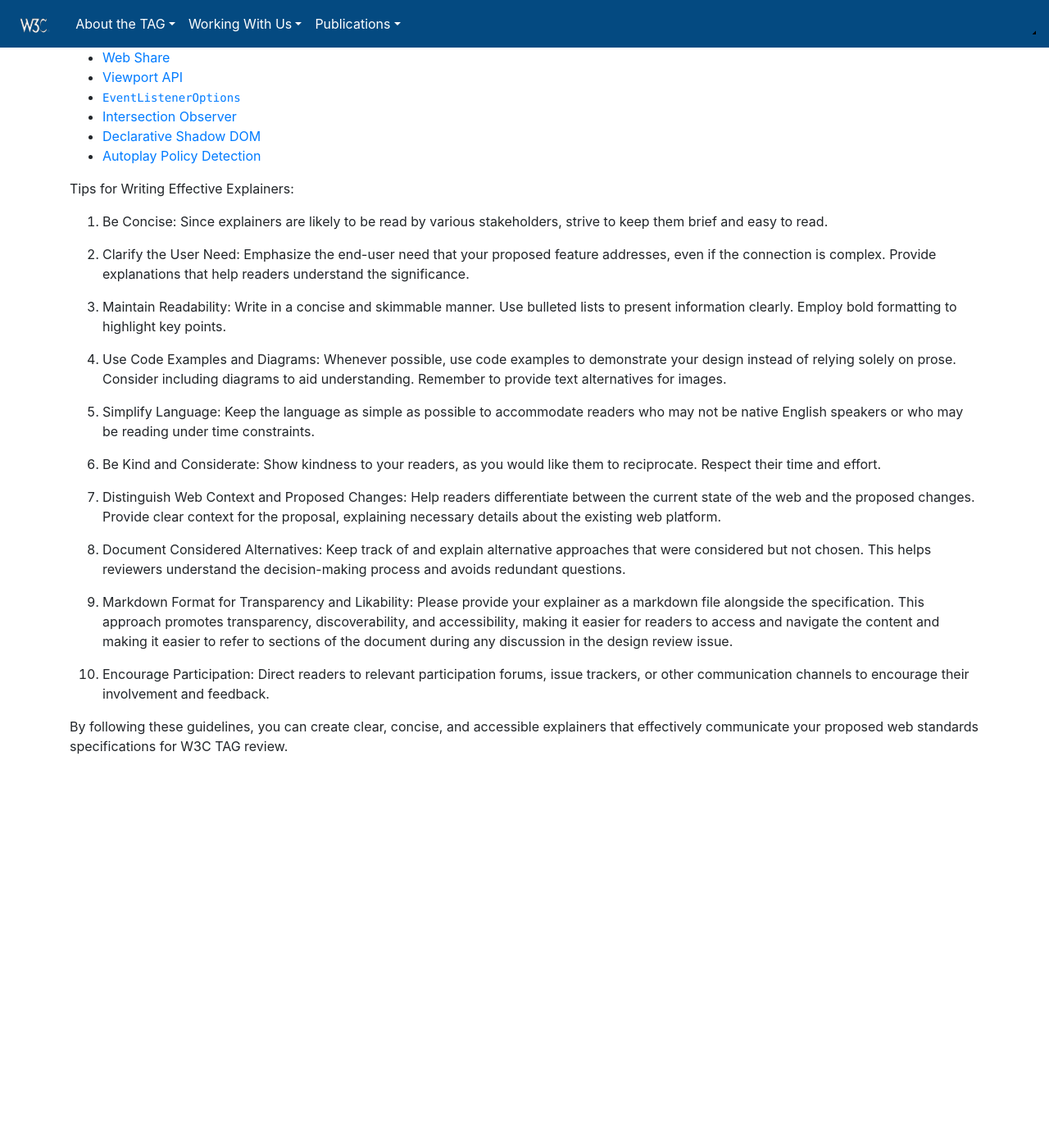
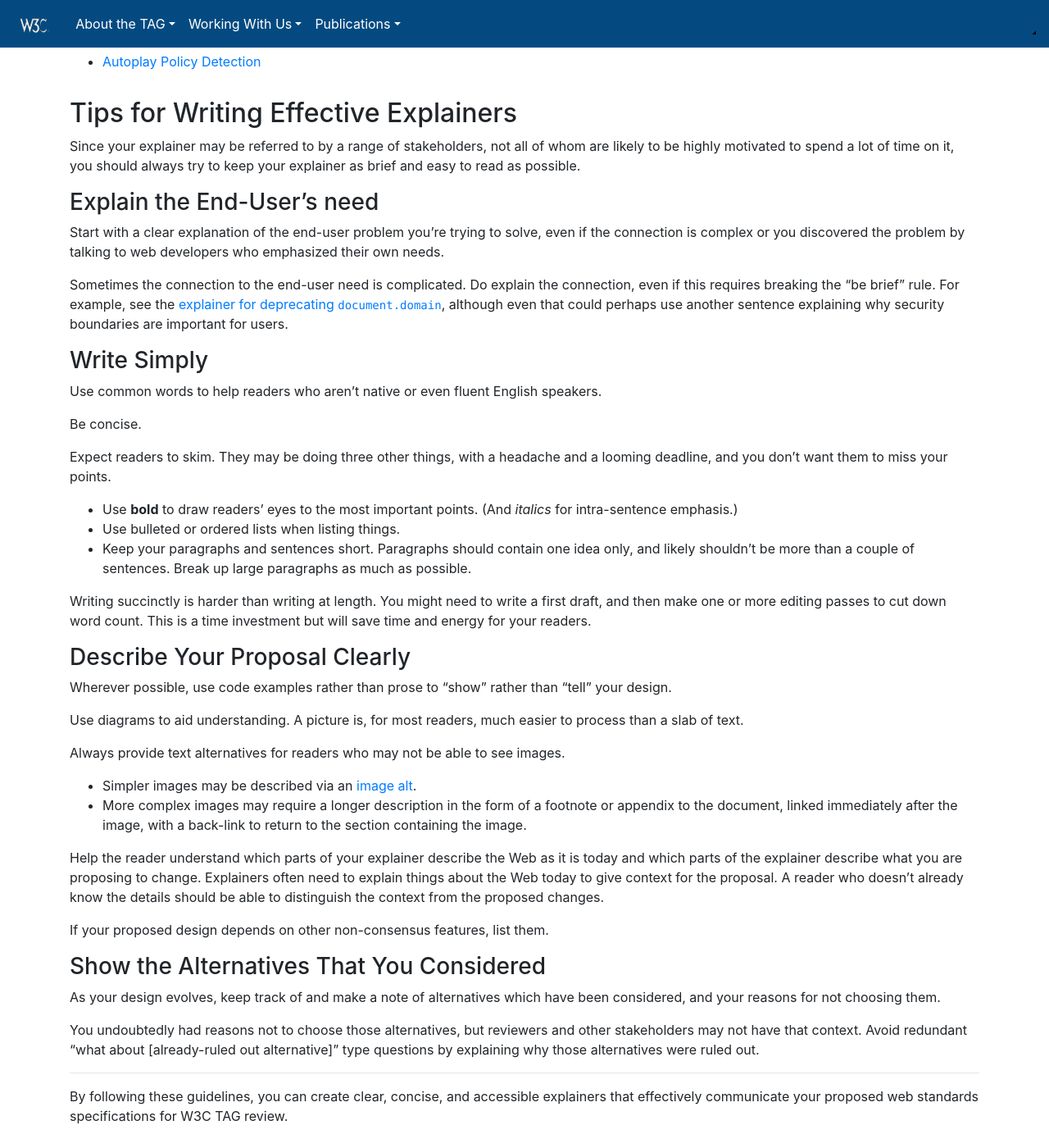
Before and after one commit to w3ctag/tag.w3.org, a Jekyll site: the page built from explainers/index.md, in a window 1280 px wide and 1400 px high, scrolled down 919 px. Shown: the whole window at 82% size. Built offline with Jekyll 4.4.1, drawn with Linux system fonts in a browser that asks for light colours; nearby versions of some CDN libraries; library files that are not in the unit come from our copies; before the commit the page ends 1881 px from its top, so only the background shows below that; some of the changed text lies outside the part shown.

Commit message:
Revise torgo's update.
* Incorporate the comments from the PR review.
* Avoid adding content in the same PR that reorganizes the existing content.
* Avoid gratuitous changes to existing text, especially when the diff
  can match up the original text.
* Put the Key Components in the same order as the template, and take
  non-components out of that ordered list.
* Use more structure than just an ordered list in the Tips section.

```diff
--- a/explainers/index.md
+++ b/explainers/index.md
@@ -1,47 +1,50 @@
 ---
 layout: page
-title: Explainers
+title: Writing Effective Explainers for W3C TAG Review
 ---
 
 ## Participate
+
 - [Explainer Explainer issues](https://github.com/w3ctag/tag.w3.org/labels/explainer%20explainer)
 - [GitHub
   repo](https://github.com/w3ctag/tag.w3.org/blob/main/explainers/index.md)
 - [Explainer
   template](https://github.com/w3ctag/tag.w3.org/blob/main/explainers/template.md)
 
-# Writing Effective Explainers for W3C TAG Review
+## Introduction
 
-Introduction:
-Your explainer is a living document that describes the current state of your proposed web platform feature or collection of features. It serves as a means to communicate and facilitate multi-stakeholder discussions and consensus-building.
+Your explainer is a living document that describes the current state of your proposed web platform feature, or collection of features.
+It helps everyone with an interest in the target problem find consensus on a good way to solve it.
 
-Key Components of an Explainer:
+In the early phases of design, this may be as simple as a collection of goals and a sketch of one possible solution.
+By the time you request a TAG early design review,
+it should contain the following key components:
 
+1. Discussion Venues:
+   Link to venues where readers can discuss this proposal.
 1. User-Facing Problem:
-Clearly articulate the problem that your proposed feature aims to solve from the user's perspective.
+   Describe the problem that your proposed feature aims to solve **from an end-user's perspective**.
+1. Proposed Approach:
+   Explain the proposed solution or approach to addressing the identified problem.
+1. Practical Use Cases:
+   Show example pieces of code that use the proposed solution to solve the user-facing problems.
+1. Considered Alternatives:
+   Describe other ways the problem might be solved and why you prefer your proposal.
+1. Accessibility, Security, and Privacy Considerations:
+   Highlight any accessibility, security, and privacy implications that have been taken into account
+   during the design process.
 
-2. Proposed Approach:
-Explain the proposed solution or approach to addressing the identified problem.
+Follow the [tips](#tips) below to make your explainer as effective as possible.
 
-3. Practical Use Cases:
-Demonstrate how the proposed solution can be practically applied to address various use cases through the inclusion of example code snippets.
+Once there is a reasonable amount of consensus on the approach and high-level design,
+the explainer can be used to guide spec writing,
+by serving as a high-level overview of the feature to be specified and the user need it serves.
 
-4. Discussion Venues:
-Provide links to external venues such as mailing lists, pull requests, or issue threads where interested readers can catch up on discussions related to the proposed feature.
+Once the spec is written and the feature is shipped,
+the explainer can then provide a basis for author-facing documentation of the new feature.
 
-5. Considered Alternatives:
-Discuss alternative approaches that have been considered and provide reasons for not choosing them. This helps reviewers and stakeholders understand the decision-making process.
+## Examples of Good Explainers
 
-6. Accessibility, Security, and Privacy Considerations:
-Highlight any accessibility, security, and privacy implications that have been taken into account during the design process.
-
-7. High-Level Overview for Specification Writing:
-Once there is reasonable consensus on the approach and high-level design, the explainer can serve as a guide for writing the specification, providing an overview of the feature and the user need it fulfills.
-
-8. Author-Facing Documentation:
-After the spec is written and the feature is implemented, the explainer can be used as a basis for creating documentation that helps authors understand and utilize the new feature effectively.
-
-Examples of Good Explainers:
 - [Service Workers](https://github.com/w3c/ServiceWorker/blob/master/explainer.md)
 - [`paymentRequest`](https://github.com/zkoch/paymentrequest/blob/gh-pages/docs/explainer.md)
 - [Web Share](https://github.com/WICG/web-share/blob/master/docs/explainer.md)
@@ -51,37 +54,69 @@
 - [Declarative Shadow DOM](https://github.com/mfreed7/declarative-shadow-dom/blob/master/README.md)
 - [Autoplay Policy Detection](https://github.com/w3c/autoplay/blob/main/README.md)
 
-Tips for Writing Effective Explainers:
+<a id="tips"></a>
+## Tips for Writing Effective Explainers
 
-1. Be Concise:
-Since explainers are likely to be read by various stakeholders, strive to keep them brief and easy to read.
+Since your explainer may be referred to by a range of stakeholders,
+not all of whom are likely to be highly motivated to spend a lot of time on it,
+you should always try to keep your explainer as brief and easy to read as possible.
 
-2. Clarify the User Need:
-Emphasize the end-user need that your proposed feature addresses, even if the connection is complex. Provide explanations that help readers understand the significance.
+### Explain the End-User's need
 
-3. Maintain Readability:
-Write in a concise and skimmable manner. Use bulleted lists to present information clearly. Employ bold formatting to highlight key points.
+Start with a clear explanation of the end-user problem you're trying to solve,
+even if the connection is complex or
+you discovered the problem by talking to web developers who emphasized their own needs.
 
-4. Use Code Examples and Diagrams:
-Whenever possible, use code examples to demonstrate your design instead of relying solely on prose. Consider including diagrams to aid understanding. Remember to provide text alternatives for images.
+Sometimes the connection to the end-user need is complicated.
+Do explain the connection,
+even if this requires breaking the “be brief” rule.
+For example, see the
+[explainer for deprecating `document.domain`](https://github.com/mikewest/deprecating-document-domain/#a-problem),
+although even that could perhaps use another sentence
+explaining why security boundaries are important for users.
 
-5. Simplify Language:
-Keep the language as simple as possible to accommodate readers who may not be native English speakers or who may be reading under time constraints.
+### Write Simply
 
-6. Be Kind and Considerate:
-Show kindness to your readers, as you would like them to reciprocate. Respect their time and effort.
+Use common words to help readers who aren't native or even fluent English speakers.
 
-7. Distinguish Web Context and Proposed Changes:
-Help readers differentiate between the current state of the web and the proposed changes. Provide clear context for the proposal, explaining necessary details about the existing web platform.
+Be concise.
 
-8. Document Considered Alternatives:
-Keep track of and explain alternative approaches that were considered but not chosen. This helps reviewers understand the decision-making process and avoids redundant questions.
+Expect readers to skim.
+They may be doing three other things, with a headache and a looming deadline,
+and you don't want them to miss your points.
 
-9. Markdown Format for Transparency and Likability:
-Please provide your explainer as a markdown file alongside the specification.
-This approach promotes transparency, discoverability, and accessibility, making it easier for readers to access and navigate the content and making it easier to refer to sections of the document during any discussion in the design review issue.
+- Use **bold** to draw readers' eyes to the most important points.
+  (And _italics_ for intra-sentence emphasis.)
+- Use bulleted or ordered lists when listing things.
+- Keep your paragraphs and sentences short. Paragraphs should contain one idea only, and likely shouldn't be more than a couple of sentences. Break up large paragraphs as much as possible.
 
-10. Encourage Participation:
-Direct readers to relevant participation forums, issue trackers, or other communication channels to encourage their involvement and feedback.
+Writing succinctly is harder than writing at length.
+You might need to write a first draft,
+and then make one or more editing passes to cut down word count.
+This is a time investment but will save time and energy for your readers.
+
+### Describe Your Proposal Clearly
+
+Wherever possible, use code examples rather than prose to “show” rather than “tell” your design.
+
+Use diagrams to aid understanding.
+A picture is, for most readers, much easier to process than a slab of text.
+
+Always provide text alternatives for readers who may not be able to see images.
+
+- Simpler images may be described via an [image alt](https://webaim.org/techniques/alttext/#complex).
+- More complex images may require a longer description in the form of a footnote or appendix to the document, linked immediately after the image, with a back-link to return to the section containing the image.
+
+Help the reader understand which parts of your explainer describe the Web as it is today and which parts of the explainer describe what you are proposing to change.  Explainers often need to explain things about the Web today to give context for the proposal.  A reader who doesn't already know the details should be able to distinguish the context from the proposed changes.
+
+If your proposed design depends on other non-consensus features, list them.
+
+### Show the Alternatives That You Considered
+
+As your design evolves, keep track of and make a note of alternatives which have been considered, and your reasons for not choosing them.
+
+You undoubtedly had reasons not to choose those alternatives, but reviewers and other stakeholders may not have that context. Avoid redundant "what about [already-ruled out alternative]" type questions by explaining why those alternatives were ruled out.
+
+----
 
 By following these guidelines, you can create clear, concise, and accessible explainers that effectively communicate your proposed web standards specifications for W3C TAG review.
```
